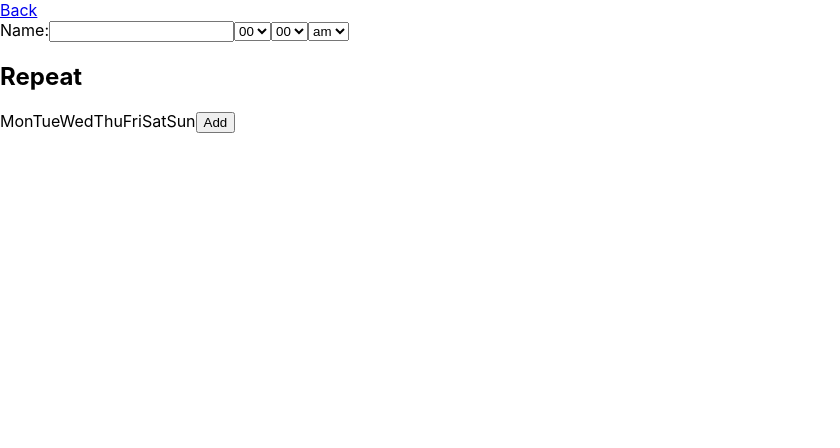
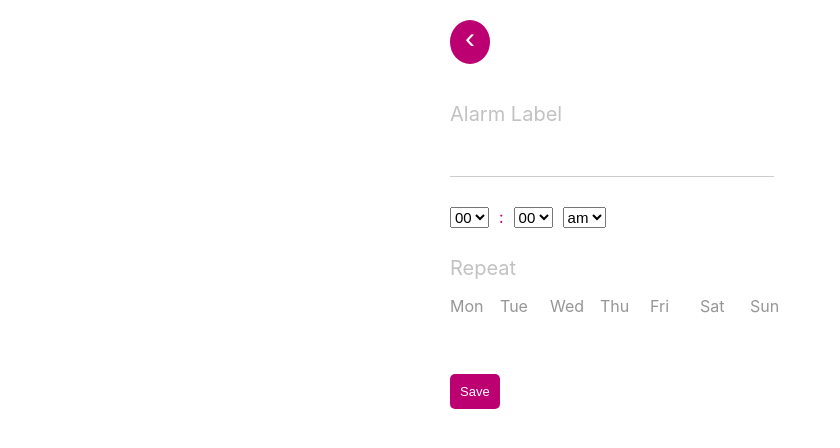
Before and after one commit to RashaMou/alarm-clock, a React (Create React App) app: page /addAlarm in a window 1280 px wide. Shown: the top 448 px of the page, without its empty margins (0-840 px from the left). Built offline with nearby package versions, Linux system fonts and the light colour scheme.

Commit message:
Add styling to form

```diff
--- a/package.json
+++ b/package.json
@@ -6,6 +6,7 @@
     "@testing-library/jest-dom": "^5.11.4",
     "@testing-library/react": "^11.1.0",
     "@testing-library/user-event": "^12.1.10",
+    "node-sass": "4.14.1",
     "react": "^17.0.1",
     "react-dom": "^17.0.1",
     "react-router-dom": "^5.2.0",
--- a/src/App.css
+++ /dev/null
@@ -1,38 +0,0 @@
-.App {
-    text-align: center;
-}
-
-.App-logo {
-    height: 40vmin;
-    pointer-events: none;
-}
-
-@media (prefers-reduced-motion: no-preference) {
-    .App-logo {
-        animation: App-logo-spin infinite 20s linear;
-    }
-}
-
-.App-header {
-    background-color: #282c34;
-    min-height: 100vh;
-    display: flex;
-    flex-direction: column;
-    align-items: center;
-    justify-content: center;
-    font-size: calc(10px + 2vmin);
-    color: white;
-}
-
-.App-link {
-    color: #61dafb;
-}
-
-@keyframes App-logo-spin {
-    from {
-        transform: rotate(0deg);
-    }
-    to {
-        transform: rotate(360deg);
-    }
-}
--- a/src/App.js
+++ b/src/App.js
@@ -1,14 +1,14 @@
 import React from "react";
 import { Route } from "react-router-dom";
-import "./App.css";
 import AddAlarm from "./components/AddAlarm";
 import Alarms from "./components/Alarms";
+import "./styles/index.scss";
 
 function App(props) {
     // fetches and displays array of alarms from database
 
     return (
-        <div>
+        <div className="app">
             <Route exact path="/">
                 <Alarms />
             </Route>
--- a/src/components/AddAlarm.js
+++ b/src/components/AddAlarm.js
@@ -25,6 +25,7 @@ const AddAlarm = (props) => {
     const days = ["Mon", "Tue", "Wed", "Thu", "Fri", "Sat", "Sun"];
 
     const selectRepeat = (day) => {
+        console.log(day);
         setAlarm({
             ...alarm,
             repeatedDays: {
@@ -70,14 +71,27 @@ const AddAlarm = (props) => {
 
     return (
         <div>
-            <Link to="/">Back</Link>
+            <Link to="/">
+                <button className="back-button">&#8249;</button>
+            </Link>
             {error ? <p>{error}</p> : null}
-            <form>
-                <label>
-                    Name:
-                    <input type="text" onChange={handleChange} />
+            <form className="form">
+                <label for="alarm-label" className="alarm-label-title">
+                    Alarm Label
                 </label>
-                <select name="hour" id="hour" onChange={handleTime}>
+                <input
+                    type="text"
+                    id="alarm-label"
+                    onChange={handleChange}
+                    className="input-box"
+                />
+                <div className="selects">
+                    <select
+                        name="hour"
+                        id="hour"
+                        onChange={handleTime}
+                        className="select"
+                    >
                         <option value={0}>00</option>
                         {hours.map((h, idx) => {
                             if (h < 10) {
@@ -90,7 +104,13 @@ const AddAlarm = (props) => {
                             return <option value={h}>{h}</option>;
                         })}
                     </select>
-                <select name="minutes" id="minutes" onChange={handleTime}>
+                    <span className="colon">:</span>
+                    <select
+                        name="minutes"
+                        id="minutes"
+                        onChange={handleTime}
+                        className="select select-minutes"
+                    >
                         {minutes.map((m, idx) => {
                             if (m < 10) {
                                 return (
@@ -102,18 +122,25 @@ const AddAlarm = (props) => {
                             return <option value={m}>{m}</option>;
                         })}
                     </select>
-                <select name="am-pm" id="amPm" onChange={handleTime}>
+                    <select
+                        name="am-pm"
+                        id="amPm"
+                        onChange={handleTime}
+                        className="select"
+                    >
                         <option value="am">am</option>
                         <option value="pm">pm</option>
                     </select>
+                </div>
             </form>
-            <h2>Repeat</h2>
+            <h2 className="repeat-title">Repeat</h2>
+            <div className="days">
                 {days.map((day, idx) => {
                     return (
                         <span
                             key={idx}
                             onClick={() => selectRepeat(day)}
-                        className={`${
+                            className={`day ${
                                 alarm.repeatedDays[day] ? "repeatedDay" : ""
                             }`}
                         >
@@ -121,9 +148,12 @@ const AddAlarm = (props) => {
                         </span>
                     );
                 })}
-            {/* <Link to="/"> */}
-            <button onClick={submitAlarm}>Add</button>
-            {/* </Link> */}
+            </div>
+            <Link to="/">
+                <button onClick={submitAlarm} className="save-button">
+                    Save
+                </button>
+            </Link>
         </div>
     );
 };
--- a/src/components/Alarms.js
+++ b/src/components/Alarms.js
@@ -4,9 +4,9 @@ import { Link } from "react-router-dom";
 const Alarms = (props) => {
     return (
         <div>
-            <h2>Alarms</h2>
+            <h2 className="alarms-title">Alarms</h2>
             <Link to="/addAlarm">
-                <button>+</button>
+                <button className="new-alarm">+</button>
             </Link>
         </div>
     );
--- /dev/null
+++ b/src/styles/app.scss
@@ -0,0 +1,113 @@
+.app {
+    width: 400px;
+    margin: 0 auto;
+    padding: 20px 0 50px 20px;
+}
+
+h2 {
+    color: $dark-grey;
+}
+
+.alarms-title {
+    font-size: 30px;
+}
+
+.back-button,
+.new-alarm {
+    color: white;
+    background-color: $pink;
+    border-radius: 50%;
+    &:hover {
+        cursor: pointer;
+    }
+}
+
+.new-alarm {
+    font-size: 40px;
+    width: 60px;
+    height: 60px;
+    position: absolute;
+    left: 150px;
+    bottom: 20px;
+    padding-bottom: 9px;
+}
+
+.back-button {
+    font-size: 30px;
+    padding-bottom: 43px;
+    width: 40px;
+    height: 40px;
+}
+
+.alarm-label-title {
+    color: $light-grey;
+    font-size: 20px;
+    margin-top: 20px;
+}
+
+.form {
+    display: flex;
+    flex-direction: column;
+    align-content: center;
+    width: 80%;
+    margin-top: 20px;
+
+    .input-box {
+        // background-color: transparent;
+        border: 0px solid;
+        height: 40px;
+        width: 320px;
+        color: #ccc;
+        border-bottom: 1px solid;
+        font-size: 15px;
+        margin-top: 10px;
+    }
+
+    .selects {
+        margin-top: 30px;
+
+        .colon {
+            color: $pink;
+        }
+
+        .select {
+            margin-right: 10px;
+            font-size: 15px;
+        }
+
+        .select-minutes {
+            margin-left: 10px;
+        }
+    }
+}
+.repeat-title {
+    margin-top: 30px;
+    color: $light-grey;
+    font-size: 20px;
+}
+
+.days {
+    margin-top: 20px;
+    display: flex;
+    justify-content: flex-start;
+    .day {
+        margin-right: 20px;
+        width: 30px;
+        color: $medium-grey;
+    }
+
+    .repeatedDay {
+        color: $pink;
+        font-weight: bolder;
+    }
+}
+
+.save-button {
+    margin-top: 60px;
+    background-color: $pink;
+    padding: 10px;
+    border-radius: 5px;
+    color: white;
+    font-size: 13px;
+    justify-self: self-end;
+}
--- /dev/null
+++ b/src/styles/index.scss
@@ -0,0 +1,3 @@
+@import "variables";
+@import "reset";
+@import "app";
--- /dev/null
+++ b/src/styles/reset.scss
@@ -0,0 +1,134 @@
+/* http://meyerweb.com/eric/tools/css/reset/
+   v2.0 | 20110126
+   License: none (public domain)
+*/
+
+html,
+body,
+div,
+span,
+applet,
+object,
+iframe,
+h1,
+h2,
+h3,
+h4,
+h5,
+h6,
+p,
+blockquote,
+pre,
+a,
+abbr,
+acronym,
+address,
+big,
+cite,
+code,
+del,
+dfn,
+em,
+img,
+ins,
+kbd,
+q,
+s,
+samp,
+small,
+strike,
+strong,
+sub,
+sup,
+tt,
+var,
+b,
+u,
+i,
+center,
+dl,
+dt,
+dd,
+ol,
+ul,
+li,
+fieldset,
+form,
+label,
+legend,
+table,
+caption,
+tbody,
+tfoot,
+thead,
+tr,
+th,
+td,
+article,
+aside,
+canvas,
+details,
+embed,
+figure,
+figcaption,
+footer,
+header,
+hgroup,
+menu,
+nav,
+output,
+ruby,
+section,
+summary,
+time,
+mark,
+audio,
+video {
+    margin: 0;
+    padding: 0;
+    border: 0;
+    font-size: 100%;
+    font: inherit;
+    vertical-align: baseline;
+}
+/* HTML5 display-role reset for older browsers */
+article,
+aside,
+details,
+figcaption,
+figure,
+footer,
+header,
+hgroup,
+menu,
+nav,
+section {
+    display: block;
+}
+body {
+    line-height: 1;
+}
+ol,
+ul {
+    list-style: none;
+}
+blockquote,
+q {
+    quotes: none;
+}
+blockquote:before,
+blockquote:after,
+q:before,
+q:after {
+    content: "";
+    content: none;
+}
+table {
+    border-collapse: collapse;
+    border-spacing: 0;
+}
+button {
+    border: none;
+    background-color: transparent;
+    outline: none;
+}
--- /dev/null
+++ b/src/styles/variables.scss
@@ -0,0 +1,5 @@
+$medium-grey: #969696;
+$light-grey: #c2c2c2;
+$dark-grey: #666666;
+
+$pink: #bc0071;
```
Also changed, not shown: 2 other files (tests, documents, lock files or other folders). Lines whose indentation alone changed are shown as unchanged.
